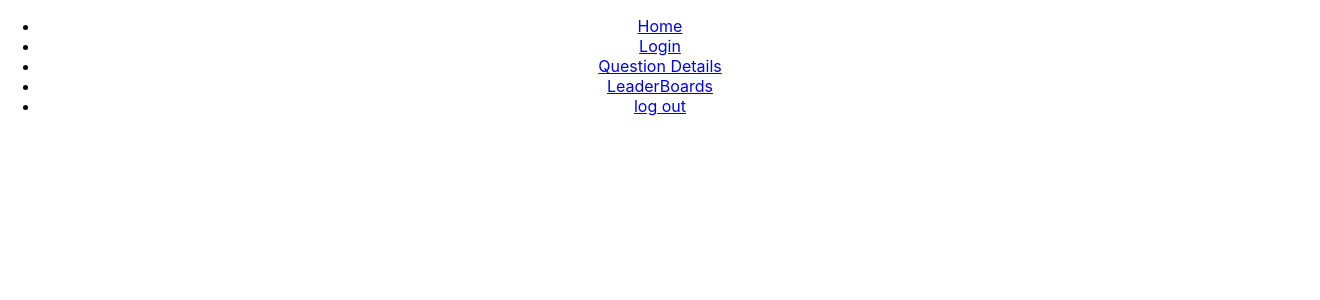
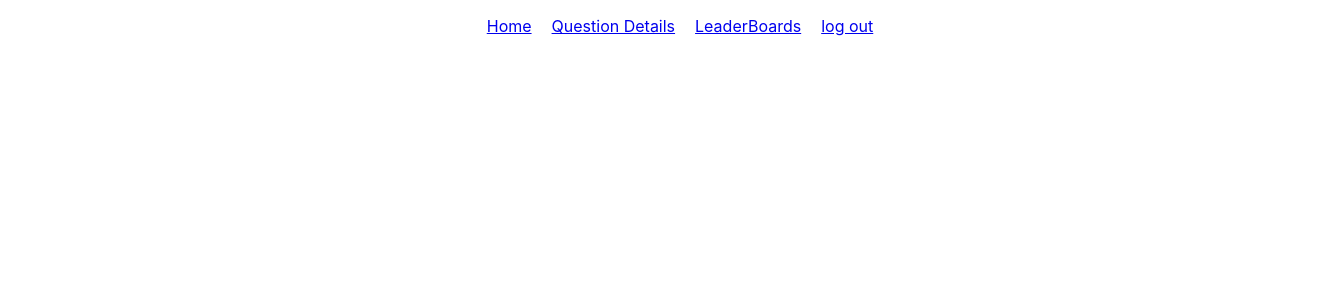
Before and after one commit to bozicschucky/would-you-rather, a React (Create React App) app: page /question-details/6ni6ok3ym7mf1p33lnez in a window 1280 px wide. Shown: the top 300 px of the page, 1320 px wide, since content can reach past the window. Built offline with nearby package versions, Linux system fonts and the light colour scheme.

Commit message:
add the nav component

```diff
--- a/src/App.css
+++ b/src/App.css
@@ -50,3 +50,16 @@
   width: 100%;
   gap: 10px 20px;
 }
+
+.nav-items {
+  display: flex;
+  flex-direction: row;
+  align-items: center;
+  justify-content: center;
+  width: 100%;
+  gap: 10px 20px;
+}
+
+ul {
+  list-style-type: none;
+}
--- a/src/App.js
+++ b/src/App.js
@@ -7,32 +7,14 @@ import {
   Login,
   ProtectedRoute,
   LogOut,
+  NavBar,
 } from "./components";
 
 function App() {
   return (
     <Router>
+      <NavBar />
       <div className="App">
-        <nav>
-          <ul>
-            <li>
-              <Link to="/">Home</Link>
-            </li>
-            <li>
-              <Link to="/login">Login</Link>
-            </li>
-            <li>
-              <Link to="/question-details">Question Details</Link>
-            </li>
-            <li>
-              <Link to="/leader-boards">LeaderBoards</Link>
-            </li>
-            <li>
-              <Link to="/logout">log out</Link>
-            </li>
-          </ul>
-        </nav>
-
         <Switch>
           <Route path="/login">
             <Login />
--- a/src/components/index.js
+++ b/src/components/index.js
@@ -5,3 +5,4 @@ export { default as Login } from "./login.jsx";
 export { default as Counter } from "./counter.jsx";
 export { default as ProtectedRoute } from "./protectedRoute.jsx";
 export { default as LogOut } from "./logout.jsx";
+export { default as NavBar } from "./nav.jsx";
--- /dev/null
+++ b/src/components/nav.jsx
@@ -0,0 +1,25 @@
+import React from "react";
+import { Link } from "react-router-dom";
+
+export const NavBar = () => {
+  return (
+    <nav>
+      <ul className="nav-items">
+        <li>
+          <Link to="/">Home</Link>
+        </li>
+        <li>
+          <Link to="/question-details">Question Details</Link>
+        </li>
+        <li>
+          <Link to="/leader-boards">LeaderBoards</Link>
+        </li>
+        <li>
+          <Link to="/logout">log out</Link>
+        </li>
+      </ul>
+    </nav>
+  );
+};
+
+export default NavBar;
```
